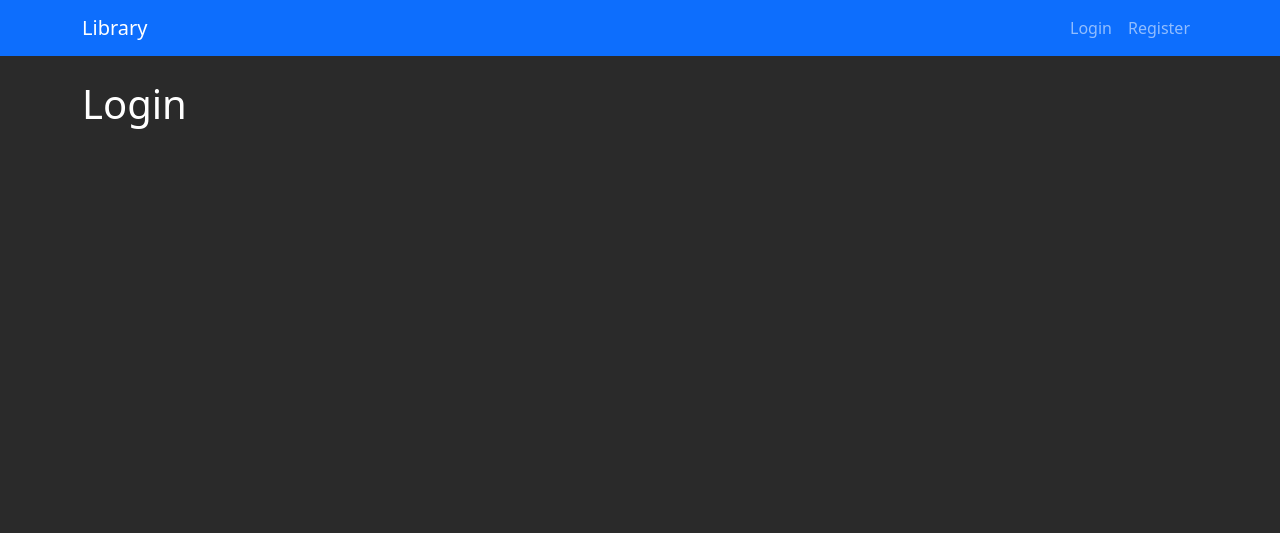
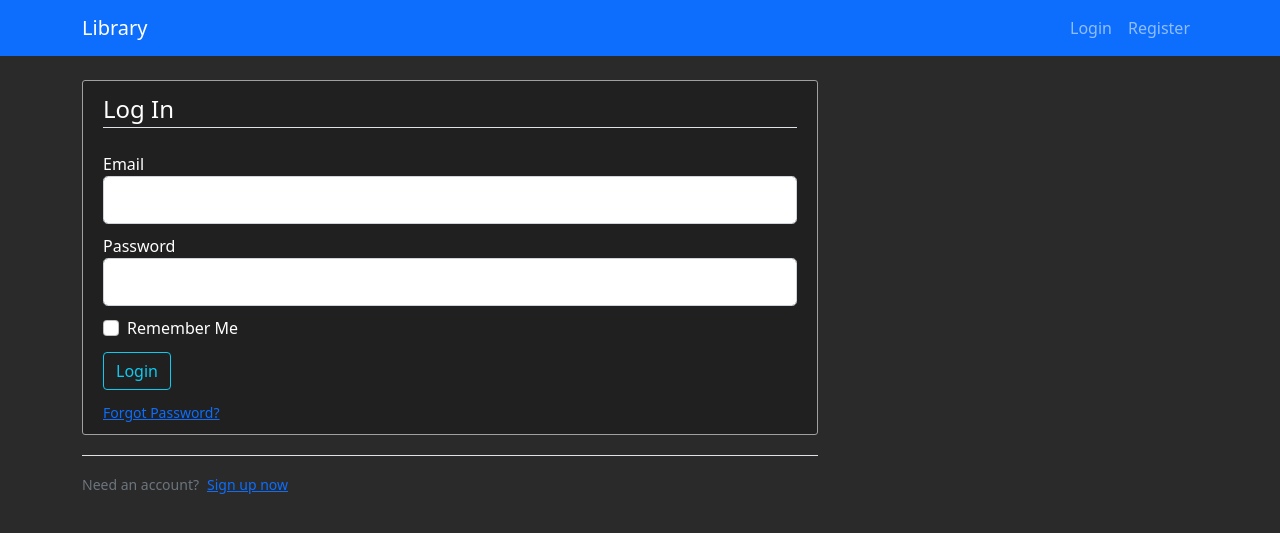
Before and after one commit to bhoward27/354-prj, a Flask app: page /login in a window 1280 px wide. Shown: the top 533 px of the page. Run offline with Flask 2, Linux system fonts and the light colour scheme.

Commit message:
Add login page. Add form formatting.
Added login page and form.
Added css formatting for register and login forms.

```diff
--- a/static/main.css
+++ b/static/main.css
@@ -7,3 +7,15 @@ body {
 h1, h2, h3, h4, h5, h6 {
     color: #ffffff;
 }
+
+.content-section {
+    background: #202020;
+    padding: 10px 20px;
+    border: 1px solid #a0a0a0;
+    border-radius: 3px;
+    margin-bottom: 20px;
+  }
+
+  .form-group {
+      margin-bottom: 10px;
+  }
--- a/templates/login.html
+++ b/templates/login.html
@@ -1,4 +1,54 @@
 {% extends "layout.html" %}
 {% block content %}
-    <h1>Login</h1>
+    <div class="content-section">
+        <form method="POST" action="">
+            {{ form.hidden_tag() }}
+            <fieldset class="form-group">
+                <legend class="border-bottom mb-4">Log In</legend>
+                <div class="form-group">
+                    {{ form.email.label(class="form-control-label") }}
+
+                    {% if form.email.errors %}
+                    {{ form.email(class="form-control form-control-lg is-invalid") }}
+                    <div class="invalid-feedback">
+                        {% for error in form.email.errors %}
+                            <span>{{ error }}</span>
+                        {% endfor %}
+                    </div>
+                {% else %}
+                    {{ form.email(class="form-control form-control-lg") }}
+                {% endif %}
+                </div>
+                <div class="form-group">
+                    {{ form.password.label(class="form-control-label") }}
+
+                    {% if form.password.errors %}
+                        {{ form.password(class="form-control form-control-lg is-invalid") }}
+                        <div class="invalid-feedback">
+                            {% for error in form.password.errors %}
+                                <span>{{ error }}</span>
+                            {% endfor %}
+                        </div>
+                    {% else %}
+                        {{ form.password(class="form-control form-control-lg") }}
+                    {% endif %}
+                </div>
+                <div class="form-check">
+                    {{ form.remember(class="form-check-input") }}
+                    {{ form.remember.label(class="form-check-label") }}
+                </div>
+            </fieldset>
+            <div class="form-group">
+                {{ form.submit(class="btn btn-outline-info") }}
+            </div>
+            <small class="text-muted">
+                <a href="#">Forgot Password?</a>
+            </small>
+        </form>
+    </div>
+    <div class="border-top pt-3">
+        <small class="text-muted">
+            Need an account?<a class="ms-2" href="{{ url_for('register') }}">Sign up now</a>
+        </small>
+    </div>
 {% endblock content %}
--- a/templates/register.html
+++ b/templates/register.html
@@ -90,16 +90,14 @@
                     {% endif %}
                 </div>
             </fieldset>
-            <br>
             <div class="form-group">
                 {{ form.submit(class="btn btn-outline-info") }}
             </div>
-            <br>
         </form>
     </div>
     <div class="border-top pt-3">
         <small class="text-muted">
-            Already Have An Account? <a class="ml-2" href="{{ url_for('login') }}">Sign In</a>
+            Already have an account? <a class="ml-2" href="{{ url_for('login') }}">Sign In</a>
         </small>
     </div>
 {% endblock content %}
```
